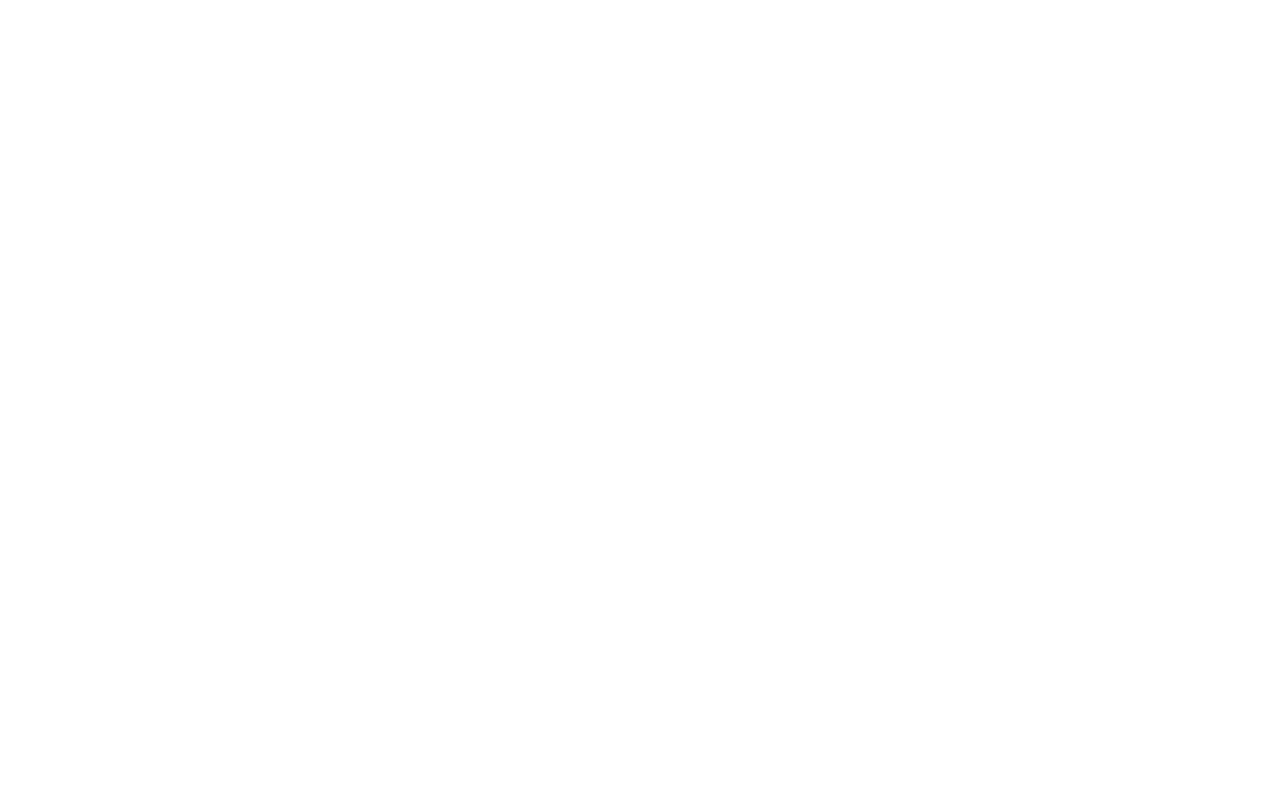
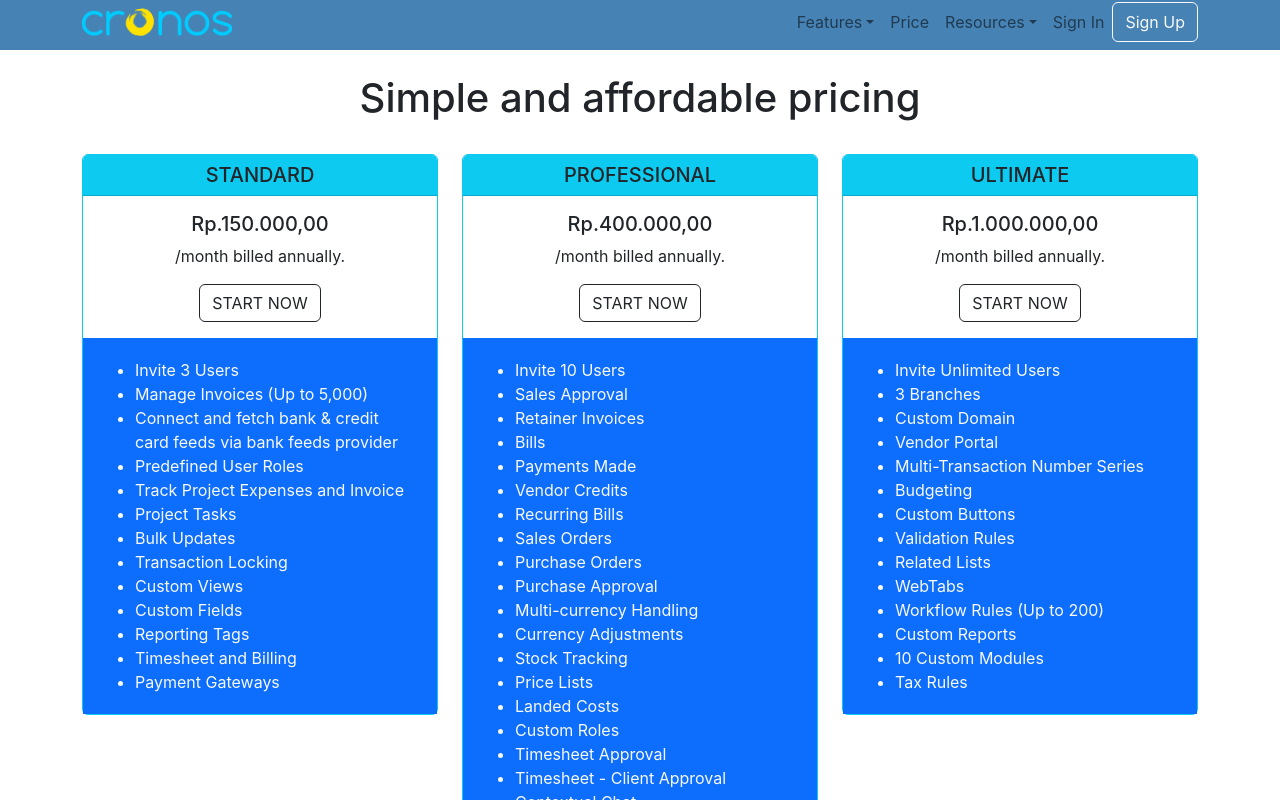
Before and after one commit to NisaUswatunHasanah/Cronos, a React (Create React App) app: page /PriceList in a window 1280 px wide. Before the commit this address had no page. Shown: the top 800 px of the page. Built offline with nearby package versions, Linux system fonts and the light colour scheme.

Commit message:
price list

```diff
--- a/src/App.js
+++ b/src/App.js
@@ -3,7 +3,7 @@
 // import Get from '../src/Get'
 import {BrowserRouter as Router, Routes, Route } from 'react-router-dom';
 import Home from '../src/components/Home/Home.jsx';
-import Nisa from './components/Home/Nisa';
+import PriceList from '../src/components/PriceList/PriceList'
 
 
 function App() {
@@ -12,8 +12,8 @@
       {/* <Get /> */}
       <Router>
         <Routes>
-          <Route path="/dashboard" element={<Home />} />
-          <Route path="/yui" element={<Nisa/>} />
+          <Route path="/" element={<Home />} />
+          <Route path="/PriceList" element={<PriceList />} />
         </Routes>
       </Router>
     </div>
--- a/src/components/Home/NavigationBar/Navigationbar.jsx
+++ b/src/components/Home/NavigationBar/Navigationbar.jsx
@@ -38,12 +38,12 @@
               <Dropdown.Item href="#/action-7">Online Payment</Dropdown.Item>
               <Dropdown.Item href="#/action-8">Vendor Portal</Dropdown.Item>
             </NavDropdown>
-            <Nav.Link href="/yui">Price</Nav.Link>
+            <Nav.Link href="/PriceList">Price</Nav.Link>
             <NavDropdown
               id="nav-dropdown-dark-example"
               title="Resources"
               menuVariant="light"
-              href="yui"
+              href="Price"
             >
               <Dropdown.Item href="#/action-1">
                 Help Documentation
--- a/src/components/Home/Price/Price.jsx
+++ b/src/components/Home/Price/Price.jsx
@@ -3,6 +3,7 @@
 
 const Price = () => {
   return (
+    <>
     <Container>
       <br/>
       <h1 className="text-center">Simple and affordable pricing</h1>
@@ -46,6 +47,7 @@
         </Col>
       </Row>
     </Container>
+    </>
   );
 };
 
--- /dev/null
+++ b/src/components/PriceList/PriceList.jsx
@@ -0,0 +1,125 @@
+import { Card, Button, Container, Row, Col } from "react-bootstrap";
+import Navigationbar from '../Home/NavigationBar/Navigationbar'
+
+const PriceList = () => {
+  return (
+    <>
+    <Navigationbar />
+    <Container>
+      <br/>
+      <h1 className="text-center">Simple and affordable pricing</h1>
+      <br/>
+      <Row>
+        <Col md={4} className="price">
+          <Card border ="info" className="text-dark text-center">
+            <Card.Header className="bg-info text-dark" as="h5">
+              STANDARD
+            </Card.Header>
+            <Card.Body>
+              <Card.Title>Rp.150.000,00</Card.Title>
+              <Card.Text>/month billed annually.</Card.Text>
+              <Button variant="outline-dark">START NOW</Button>
+            </Card.Body>
+            <footer className="bg-primary text-light">
+              <div style={{textAlign: "left", margin: "20px"}}>
+              <ul>
+                <li>Invite 3 Users </li>
+                <li>Manage Invoices (Up to 5,000) </li>
+                <li>Connect and fetch bank & credit card feeds via bank feeds provider </li>
+                <li>Predefined User Roles </li>
+                <li>Track Project Expenses and Invoice</li>
+                <li>Project Tasks</li>
+                <li>Bulk Updates</li>
+                <li>Transaction Locking</li>
+                <li>Custom Views</li>
+                <li>Custom Fields</li>
+                <li>Reporting Tags </li>
+                <li>Timesheet and Billing </li>
+                <li>Payment Gateways</li>
+              </ul>
+              </div>
+            </footer>
+            </Card>
+        </Col>
+        <Col md={4} className="price">
+          <Card border ="info" className="text-dark text-center">
+            <Card.Header className="bg-info text-dark" as="h5">
+              PROFESSIONAL
+            </Card.Header>
+            <Card.Body>
+              <Card.Title>Rp.400.000,00</Card.Title>
+              <Card.Text>/month billed annually.</Card.Text>
+              <Button variant="outline-dark">START NOW</Button>
+            </Card.Body>
+            <footer className="bg-primary text-light">
+              <div style={{textAlign: "left", margin: "20px"}}>
+              <ul>
+                <li>Invite 10 Users </li>
+                <li>Sales Approval </li>
+                <li>Retainer Invoices</li>
+                <li>Bills </li>
+                <li>Payments Made</li>
+                <li>Vendor Credits </li>
+                <li>Recurring Bills</li>
+                <li>Sales Orders </li>
+                <li>Purchase Orders </li>
+                <li>Purchase Approval </li>
+                <li>Multi-currency Handling </li>
+                <li>Currency Adjustments </li>
+                <li>Stock Tracking </li>
+                <li>Price Lists </li>
+                <li>Landed Costs </li>
+                <li>Custom Roles </li>
+                <li>Timesheet Approval </li>
+                <li> Timesheet - Client Approval </li>
+                <li>Contextual Chat </li>
+                <li>Retainer Invoices for Projects </li>
+                <li>Project Profitability </li>
+                <li> Journal Templates </li>
+                <li>Tasks </li>
+                <li>Recurring Journals </li>
+                <li>Workflow Rules (Up to 10)</li>
+              </ul>
+              </div>
+            </footer>
+          </Card>
+        </Col>
+        <Col md={4} className="price">
+          <Card border ="info" className="text-dark text-center">
+            <Card.Header className="bg-info text-dark" as="h5">
+              ULTIMATE
+            </Card.Header>
+            <Card.Body>
+              <Card.Title>Rp.1.000.000,00</Card.Title>
+              <Card.Text>/month billed annually.</Card.Text>
+              <Button variant="outline-dark">START NOW</Button>
+            </Card.Body>
+            <footer className="bg-primary text-light">
+              <div style={{textAlign: "left", margin: "20px"}}>
+              <ul>
+                <li>Invite Unlimited Users </li>
+                <li>3 Branches</li>
+                <li>Custom Domain </li>
+                <li>Vendor Portal  </li>
+                <li>Multi-Transaction Number Series </li>
+                <li>Budgeting </li>
+                <li>Custom Buttons</li>
+                <li> Validation Rules </li>
+                <li>Related Lists </li>
+                <li>WebTabs </li>
+                <li>Workflow Rules (Up to 200)</li>
+                <li>Custom Reports </li>
+                <li>10 Custom Modules </li>
+                <li>Tax Rules </li>
+              </ul>
+              </div>
+            </footer>
+          </Card>
+        </Col>
+      </Row>
+    </Container>
+    </>
+  )
+}
+
+export default PriceList
```
